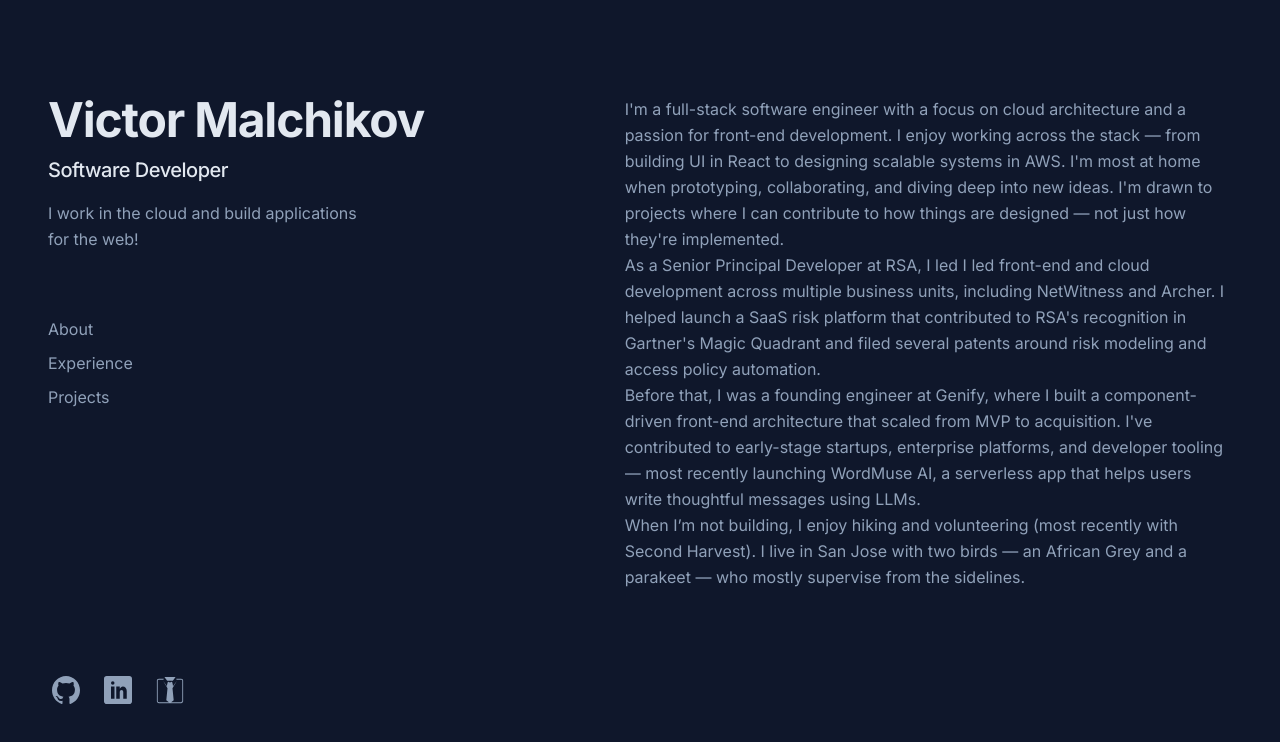
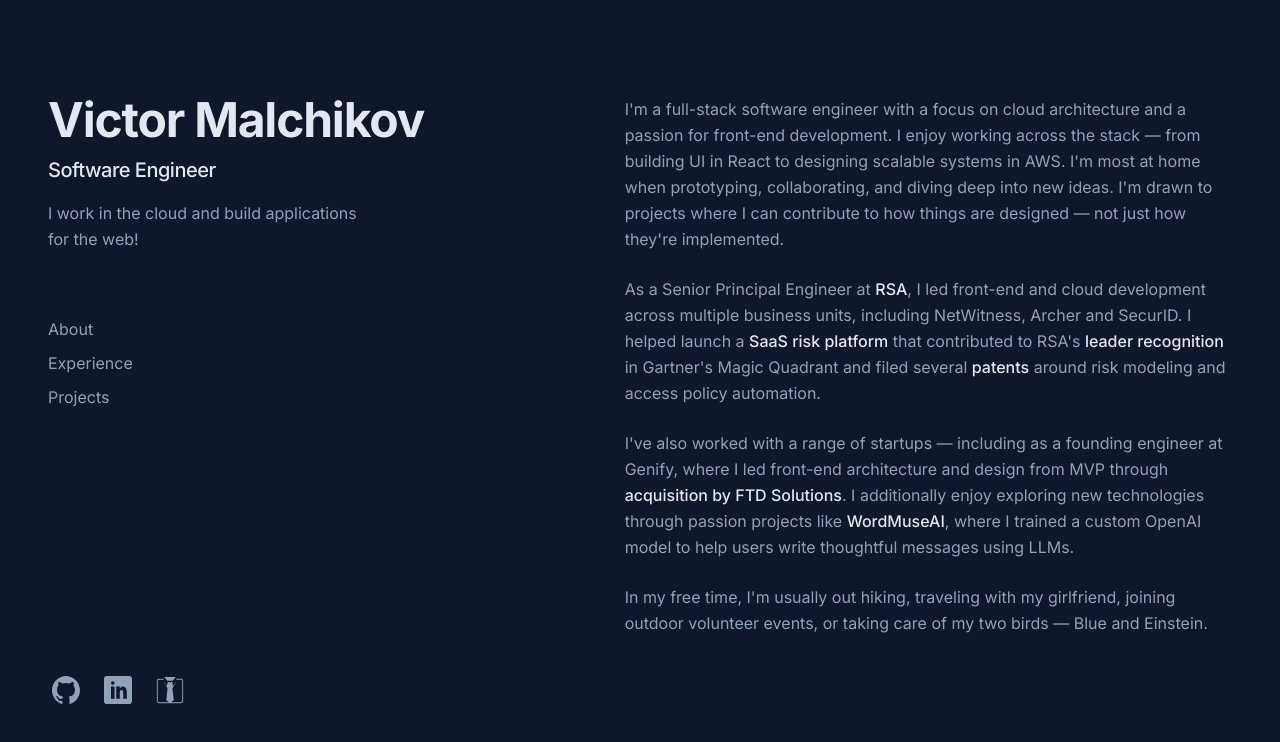
Before and after one commit to vmalchik/portfolio, a Next.js app: page / in a window 1280 px wide. Shown: the top 742 px of the page. Built offline with nearby package versions, Linux system fonts and the light colour scheme.

Commit message:
about section with fancy links

```diff
--- a/src/app/(home)/layout.tsx
+++ b/src/app/(home)/layout.tsx
@@ -19,7 +19,7 @@
       <div className="lg:sticky lg:top-0 lg:w-[48%] lg:flex lg:flex-col lg:max-h-screen lg:py-24">
         <Header
           title="Victor Malchikov"
-          subtitle="Software Developer"
+          subtitle="Software Engineer"
           description="I work in the cloud and build applications for the web!"
         />
 
--- a/src/app/(home)/page.tsx
+++ b/src/app/(home)/page.tsx
@@ -1,37 +1,9 @@
+import About from "@/components/page/home/about";
+
 export default function HomePage() {
-  // https://www.complytec.com/wp-content/uploads/RSA-Archer-Gartner-Reports.pdf
-  // https://www.archerirm.community/s/blogs/rsa-named-a-leader-in-2020-gartner-magic-quadrant-for-it-vendor-risk-management-MCWZPJKWOQVZE5ZA3ZYQMWGHIKQU
-  // https://www.archerirm.com/archer-engage-for-vendors
   return (
     <main>
-      <p>
-        I&apos;m a full-stack software engineer with a focus on cloud
-        architecture and a passion for front-end development. I enjoy working
-        across the stack — from building UI in React to designing scalable
-        systems in AWS. I&apos;m most at home when prototyping, collaborating,
-        and diving deep into new ideas. I&apos;m drawn to projects where I can
-        contribute to how things are designed — not just how they&apos;re
-        implemented.
-      </p>
-      <p>
-        As a Senior Principal Developer at RSA, I led I led front-end and cloud
-        development across multiple business units, including NetWitness and
-        Archer. I helped launch a SaaS risk platform that contributed to
-        RSA&apos;s recognition in Gartner&apos;s Magic Quadrant and filed
-        several patents around risk modeling and access policy automation.
-      </p>
-      <p>
-        Before that, I was a founding engineer at Genify, where I built a
-        component-driven front-end architecture that scaled from MVP to
-        acquisition. I've contributed to early-stage startups, enterprise
-        platforms, and developer tooling — most recently launching WordMuse AI,
-        a serverless app that helps users write thoughtful messages using LLMs.
-      </p>
-      <p>
-        When I’m not building, I enjoy hiking and volunteering (most recently
-        with Second Harvest). I live in San Jose with two birds — an African
-        Grey and a parakeet — who mostly supervise from the sidelines.
-      </p>
+      <About />
     </main>
   );
 }
--- /dev/null
+++ b/src/components/common/fancy-link.tsx
@@ -0,0 +1,23 @@
+import Link from "next/link";
+import type { ComponentProps } from "react";
+
+type FancyLinkProps = ComponentProps<typeof Link>;
+
+export const FancyLink = ({
+  children,
+  className = "",
+  ...props
+}: FancyLinkProps) => {
+  return (
+    <Link
+      target="_blank"
+      rel="noopener noreferrer"
+      className={`text-slate-200 hover:text-teal-200 font-medium transition-colors duration-50 ease-in-out ${className}`}
+      {...props}
+    >
+      {children}
+    </Link>
+  );
+};
+
+export default FancyLink;
--- /dev/null
+++ b/src/components/page/home/about.tsx
@@ -0,0 +1,96 @@
+import FancyLink from "@/components/common/fancy-link";
+
+// This file contains the content for the "About" section of the home page.
+// https://www.complytec.com/wp-content/uploads/RSA-Archer-Gartner-Reports.pdf
+// https://patents.google.com/patent/US11122438B2/en?q=(victor+malchikov)&oq=victor+malchikov
+// https://patents.google.com/patent/US20210241192A1/en?q=(victor+malchikov)&oq=victor+malchikov
+// https://patents.google.com/patent/US11023863B2/en?q=(victor+malchikov)&oq=victor+malchikov
+// https://patents.google.com/patent/US20210241231A1/en?q=(victor+malchikov)&oq=victor+malchikov
+
+export const aboutParagraphs = {
+  intro: (
+    <p>
+      I&apos;m a full-stack software engineer with a focus on cloud architecture
+      and a passion for front-end development. I enjoy working across the stack
+      — from building UI in React to designing scalable systems in AWS. I&apos;m
+      most at home when prototyping, collaborating, and diving deep into new
+      ideas. I&apos;m drawn to projects where I can contribute to how things are
+      designed — not just how they&apos;re implemented.
+    </p>
+  ),
+  rsa: (
+    <p>
+      As a Senior Principal Engineer at{" "}
+      <FancyLink
+        href="https://www.rsa.com/"
+        aria-label="RSA Security (opens in new tab)"
+      >
+        RSA
+      </FancyLink>
+      , I led front-end and cloud development across multiple business units,
+      including NetWitness, Archer and SecurID. I helped launch a{" "}
+      <FancyLink
+        href="https://www.archerirm.com/archer-engage-for-vendors"
+        aria-label="Archer vendor portal product (opens in new tab)"
+      >
+        SaaS risk platform
+      </FancyLink>{" "}
+      that contributed to RSA&apos;s{" "}
+      <FancyLink
+        href="https://www.archerirm.community/s/blogs/rsa-named-a-leader-in-2020-gartner-magic-quadrant-for-it-vendor-risk-management-MCWZPJKWOQVZE5ZA3ZYQMWGHIKQU"
+        aria-label="Archer Gartner Magic Quadrant leader recognition (opens in new tab)"
+      >
+        leader recognition
+      </FancyLink>{" "}
+      in Gartner&apos;s Magic Quadrant and filed several{" "}
+      <FancyLink
+        href="https://patents.google.com/?q=victor+malchikov"
+        aria-label="Victor Malchikov patent search on Google Patents"
+      >
+        patents
+      </FancyLink>{" "}
+      around risk modeling and access policy automation.
+    </p>
+  ),
+  startups: (
+    <p>
+      I&apos;ve also worked with a range of startups — including as a founding
+      engineer at Genify, where I led front-end architecture and design from MVP
+      through{" "}
+      <FancyLink
+        href="https://www.ftdsolutions.net/"
+        aria-label="FTD Solutions (opens in new tab)"
+      >
+        acquisition by FTD Solutions
+      </FancyLink>
+      . I additionally enjoy exploring new technologies through passion projects
+      like{" "}
+      <FancyLink
+        href="https://www.wordmuseai.com/"
+        aria-label="WordMuseAI (opens in new tab)"
+      >
+        WordMuseAI
+      </FancyLink>
+      , where I trained a custom OpenAI model to help users write thoughtful
+      messages using LLMs.
+    </p>
+  ),
+  personal: (
+    <p>
+      In my free time, I&apos;m usually out hiking, traveling with my
+      girlfriend, joining outdoor volunteer events, or taking care of my two
+      birds — Blue and Einstein.
+    </p>
+  )
+};
+
+export default function About() {
+  return (
+    <section className="space-y-6">
+      {aboutParagraphs.intro}
+      {aboutParagraphs.rsa}
+      {aboutParagraphs.startups}
+      {aboutParagraphs.personal}
+    </section>
+  );
+}
```
Also changed, not shown: 1 other file (tests, documents, lock files or other folders).
